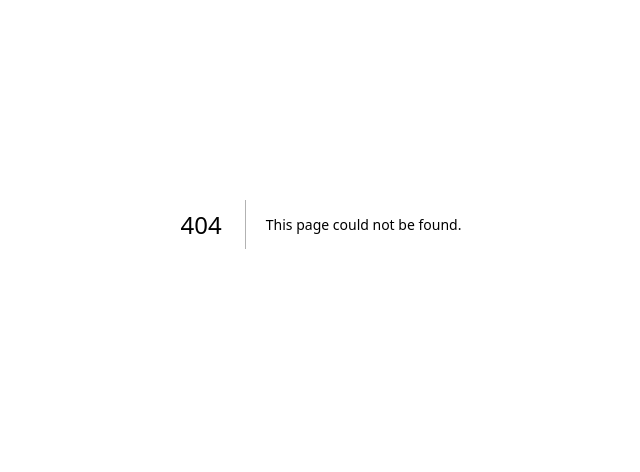
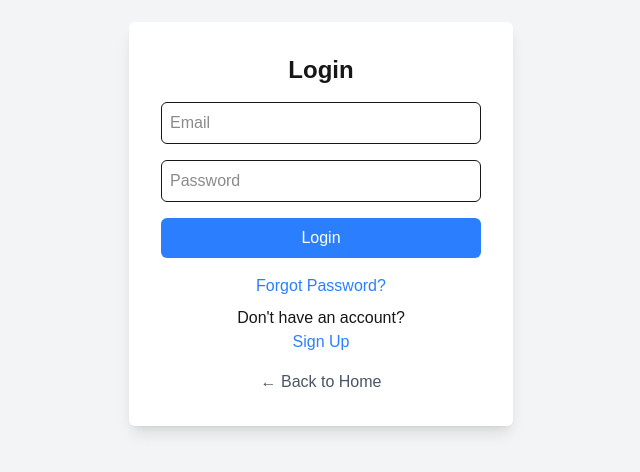
Before and after one commit to alee34161/CPSC-362-Project, a Next.js app in the folder cafeteria-ordering-system/frontend/: page /login in a window 1280 px wide. Before the commit this address had no page. Shown: the part 176-648 px from the top of the page, without its empty margins (319-959 px from the left). Built offline with nearby package versions, Linux system fonts and the light colour scheme.

Commit message:
Login Ui

```diff
--- a/cafeteria-ordering-system/frontend/package.json
+++ b/cafeteria-ordering-system/frontend/package.json
@@ -11,7 +11,7 @@
   "dependencies": {
     "express": "^4.21.2",
     "mysql": "^2.18.1",
-    "next": "^15.2.1",
+    "next": "^15.2.3",
     "react": "^19.0.0",
     "react-dom": "^19.0.0"
   },
--- /dev/null
+++ b/cafeteria-ordering-system/frontend/src/app/forgot-password/page.tsx
@@ -0,0 +1,42 @@
+"use client";
+
+import { useState } from "react";
+import { useRouter } from "next/navigation";
+
+export default function ForgotPassword() {
+  const router = useRouter();
+  const [email, setEmail] = useState("");
+
+  const handleSubmit = (e: React.FormEvent) => {
+    e.preventDefault();
+    alert("Password reset link sent to " + email);
+  };
+
+  return (
+    <div className="flex flex-col items-center justify-center min-h-screen bg-gray-100">
+      <div className="bg-white p-8 shadow-lg rounded-md w-96">
+        <h1 className="text-2xl font-bold text-center mb-4">Forgot Password</h1>
+        <form onSubmit={handleSubmit} className="flex flex-col gap-4">
+          <input
+            type="email"
+            placeholder="Enter your email"
+            value={email}
+            onChange={(e) => setEmail(e.target.value)}
+            className="border p-2 w-full rounded-md"
+            required
+          />
+          <button type="submit" className="bg-blue-500 text-white px-4 py-2 w-full rounded-md">
+            Reset Password
+          </button>
+        </form>
+        {/* ✅ Back to Home Button */}
+        <button
+          onClick={() => router.push("/")}
+          className="mt-4 text-gray-600 hover:text-gray-800"
+        >
+          ← Back to Home
+        </button>
+      </div>
+    </div>
+  );
+}
--- /dev/null
+++ b/cafeteria-ordering-system/frontend/src/app/login/page.tsx
@@ -0,0 +1,78 @@
+"use client";
+
+import React, { useState } from "react";
+import { useRouter } from "next/navigation";
+import Link from "next/link";
+
+export default function LoginPage() {
+  const router = useRouter();
+  const [formData, setFormData] = useState({ email: "", password: "" });
+  const [error, setError] = useState("");
+
+  const handleChange = (e: React.ChangeEvent<HTMLInputElement>) => {
+    setFormData({ ...formData, [e.target.name]: e.target.value });
+  };
+
+  const handleSubmit = async (e: React.FormEvent) => {
+    e.preventDefault();
+    try {
+      // Dummy authentication
+      if (formData.email === "test@example.com" && formData.password === "password123") {
+        alert("Login successful!");
+        router.push("/dashboard"); // Redirect after login
+      } else {
+        setError("Invalid login credentials");
+      }
+    } catch (err) {
+      setError("Something went wrong. Please try again.");
+    }
+  };
+
+  return (
+    <div className="flex flex-col items-center justify-center min-h-screen bg-gray-100">
+      <div className="bg-white p-8 shadow-lg rounded-md w-96">
+        <h1 className="text-2xl font-bold text-center mb-4">Login</h1>
+        {error && <p className="text-red-500 text-center">{error}</p>}
+        <form onSubmit={handleSubmit} className="flex flex-col gap-4">
+          <input
+            type="email"
+            name="email"
+            placeholder="Email"
+            value={formData.email}
+            onChange={handleChange}
+            className="border p-2 w-full rounded-md"
+            required
+          />
+          <input
+            type="password"
+            name="password"
+            placeholder="Password"
+            value={formData.password}
+            onChange={handleChange}
+            className="border p-2 w-full rounded-md"
+            required
+          />
+          <button type="submit" className="bg-blue-500 text-white px-4 py-2 w-full rounded-md">
+            Login
+          </button>
+        </form>
+        <div className="text-center mt-4">
+          <Link href="/forgot-password">
+            <p className="text-blue-500 cursor-pointer">Forgot Password?</p>
+          </Link>
+          <p className="mt-2">Don't have an account?</p>
+          <Link href="/signup">
+            <p className="text-blue-500 cursor-pointer">Sign Up</p>
+          </Link>
+          {/* ✅ Back to Home Button */}
+          <button
+            onClick={() => router.push("/")}
+            className="mt-4 text-gray-600 hover:text-gray-800"
+          >
+            ← Back to Home
+          </button>
+        </div>
+      </div>
+    </div>
+  );
+}
--- a/cafeteria-ordering-system/frontend/src/app/page.tsx
+++ b/cafeteria-ordering-system/frontend/src/app/page.tsx
@@ -1,103 +1,15 @@
-import Image from "next/image";
-
+import Link from "next/link";
 
 export default function Home() {
   return (
-  	<Test />
-    <div className="grid grid-rows-[20px_1fr_20px] items-center justify-items-center min-h-screen p-8 pb-20 gap-16 sm:p-20 font-[family-name:var(--font-geist-sans)]">
-      <main className="flex flex-col gap-8 row-start-2 items-center sm:items-start">
-        <Image
-          className="dark:invert"
-          src="/next.svg"
-          alt="Next.js logo"
-          width={180}
-          height={38}
-          priority
-        />
-        <ol className="list-inside list-decimal text-sm text-center sm:text-left font-[family-name:var(--font-geist-mono)]">
-          <li className="mb-2">
-            Get started by editing{" "}
-            <code className="bg-black/[.05] dark:bg-white/[.06] px-1 py-0.5 rounded font-semibold">
-              src/app/page.tsx
-            </code>
-            .
-          </li>
-          <li>Save and see your changes instantly.</li>
-        </ol>
-
-        <div className="flex gap-4 items-center flex-col sm:flex-row">
-          <a
-            className="rounded-full border border-solid border-transparent transition-colors flex items-center justify-center bg-foreground text-background gap-2 hover:bg-[#383838] dark:hover:bg-[#ccc] text-sm sm:text-base h-10 sm:h-12 px-4 sm:px-5"
-            href="https://vercel.com/new?utm_source=create-next-app&utm_medium=appdir-template-tw&utm_campaign=create-next-app"
-            target="_blank"
-            rel="noopener noreferrer"
-          >
-            <Image
-              className="dark:invert"
-              src="/vercel.svg"
-              alt="Vercel logomark"
-              width={20}
-              height={20}
-            />
-            Deploy now
-          </a>
-          <a
-            className="rounded-full border border-solid border-black/[.08] dark:border-white/[.145] transition-colors flex items-center justify-center hover:bg-[#f2f2f2] dark:hover:bg-[#1a1a1a] hover:border-transparent text-sm sm:text-base h-10 sm:h-12 px-4 sm:px-5 sm:min-w-44"
-            href="https://nextjs.org/docs?utm_source=create-next-app&utm_medium=appdir-template-tw&utm_campaign=create-next-app"
-            target="_blank"
-            rel="noopener noreferrer"
-          >
-            Read our docs
-          </a>
-        </div>
-      </main>
-      <footer className="row-start-3 flex gap-6 flex-wrap items-center justify-center">
-        <a
-          className="flex items-center gap-2 hover:underline hover:underline-offset-4"
-          href="https://nextjs.org/learn?utm_source=create-next-app&utm_medium=appdir-template-tw&utm_campaign=create-next-app"
-          target="_blank"
-          rel="noopener noreferrer"
-        >
-          <Image
-            aria-hidden
-            src="/file.svg"
-            alt="File icon"
-            width={16}
-            height={16}
-          />
-          Learn
-        </a>
-        <a
-          className="flex items-center gap-2 hover:underline hover:underline-offset-4"
-          href="https://vercel.com/templates?framework=next.js&utm_source=create-next-app&utm_medium=appdir-template-tw&utm_campaign=create-next-app"
-          target="_blank"
-          rel="noopener noreferrer"
-        >
-          <Image
-            aria-hidden
-            src="/window.svg"
-            alt="Window icon"
-            width={16}
-            height={16}
-          />
-          Examples
-        </a>
-        <a
-          className="flex items-center gap-2 hover:underline hover:underline-offset-4"
-          href="https://nextjs.org?utm_source=create-next-app&utm_medium=appdir-template-tw&utm_campaign=create-next-app"
-          target="_blank"
-          rel="noopener noreferrer"
-        >
-          <Image
-            aria-hidden
-            src="/globe.svg"
-            alt="Globe icon"
-            width={16}
-            height={16}
-          />
-          Go to nextjs.org →
-        </a>
-      </footer>
+    <div className="flex flex-col items-center justify-center min-h-screen">
+      <h1 className="text-3xl font-bold">Welcome to the Cafeteria Ordering System</h1>
+      <p className="text-lg mt-2">Click below to log in</p>
+      <Link href="/login">
+        <button className="mt-4 px-6 py-2 text-white bg-blue-500 rounded-md">
+          Go to Login
+        </button>
+      </Link>
     </div>
   );
 }
--- /dev/null
+++ b/cafeteria-ordering-system/frontend/src/app/signup/page.tsx
@@ -0,0 +1,69 @@
+"use client";
+
+import { useState } from "react";
+import { useRouter } from "next/navigation";
+
+export default function SignupPage() {
+  const router = useRouter();
+  const [formData, setFormData] = useState({ email: "", password: "", confirmPassword: "" });
+
+  const handleChange = (e: React.ChangeEvent<HTMLInputElement>) => {
+    setFormData({ ...formData, [e.target.name]: e.target.value });
+  };
+
+  const handleSubmit = (e: React.FormEvent) => {
+    e.preventDefault();
+    if (formData.password !== formData.confirmPassword) {
+      alert("Passwords do not match!");
+      return;
+    }
+    alert("Account created for " + formData.email);
+  };
+
+  return (
+    <div className="flex flex-col items-center justify-center min-h-screen bg-gray-100">
+      <div className="bg-white p-8 shadow-lg rounded-md w-96">
+        <h1 className="text-2xl font-bold text-center mb-4">Sign Up</h1>
+        <form onSubmit={handleSubmit} className="flex flex-col gap-4">
+          <input
+            type="email"
+            name="email"
+            placeholder="Email"
+            value={formData.email}
+            onChange={handleChange}
+            className="border p-2 w-full rounded-md"
+            required
+          />
+          <input
+            type="password"
+            name="password"
+            placeholder="Password"
+            value={formData.password}
+            onChange={handleChange}
+            className="border p-2 w-full rounded-md"
+            required
+          />
+          <input
+            type="password"
+            name="confirmPassword"
+            placeholder="Confirm Password"
+            value={formData.confirmPassword}
+            onChange={handleChange}
+            className="border p-2 w-full rounded-md"
+            required
+          />
+          <button type="submit" className="bg-green-500 text-white px-4 py-2 w-full rounded-md">
+            Create Account
+          </button>
+        </form>
+        {/* ✅ Back to Home Button */}
+        <button
+          onClick={() => router.push("/")}
+          className="mt-4 text-gray-600 hover:text-gray-800"
+        >
+          ← Back to Home
+        </button>
+      </div>
+    </div>
+  );
+}
```
Also changed, not shown: 1 other file (tests, documents, lock files or other folders).
